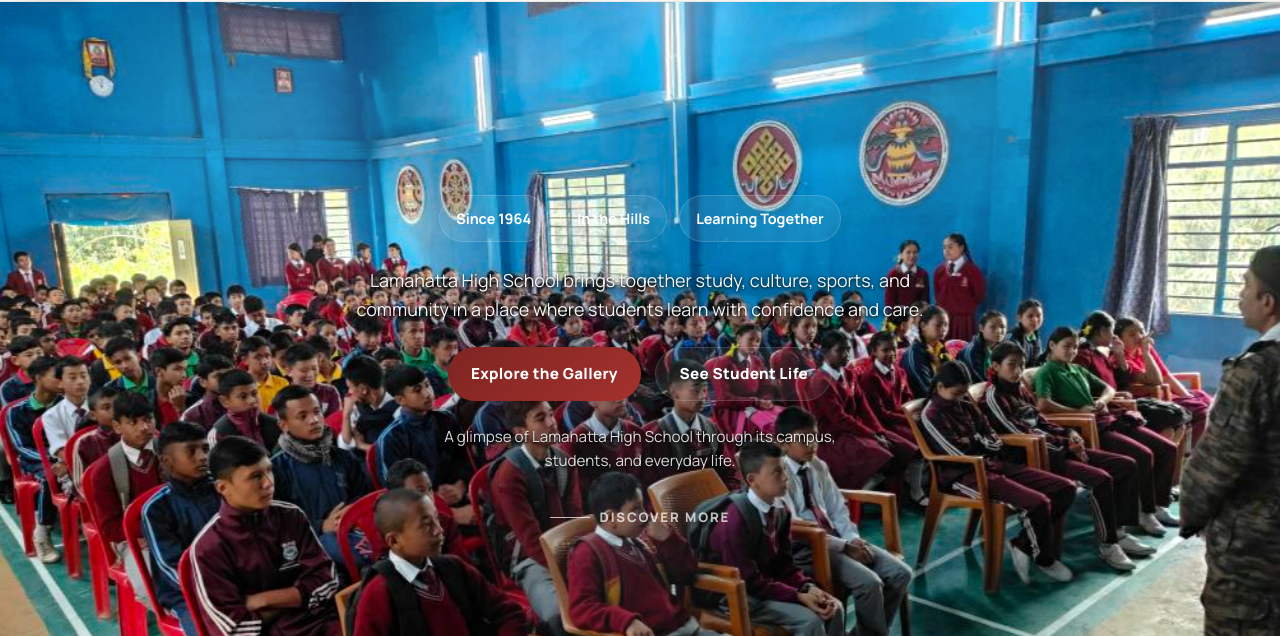
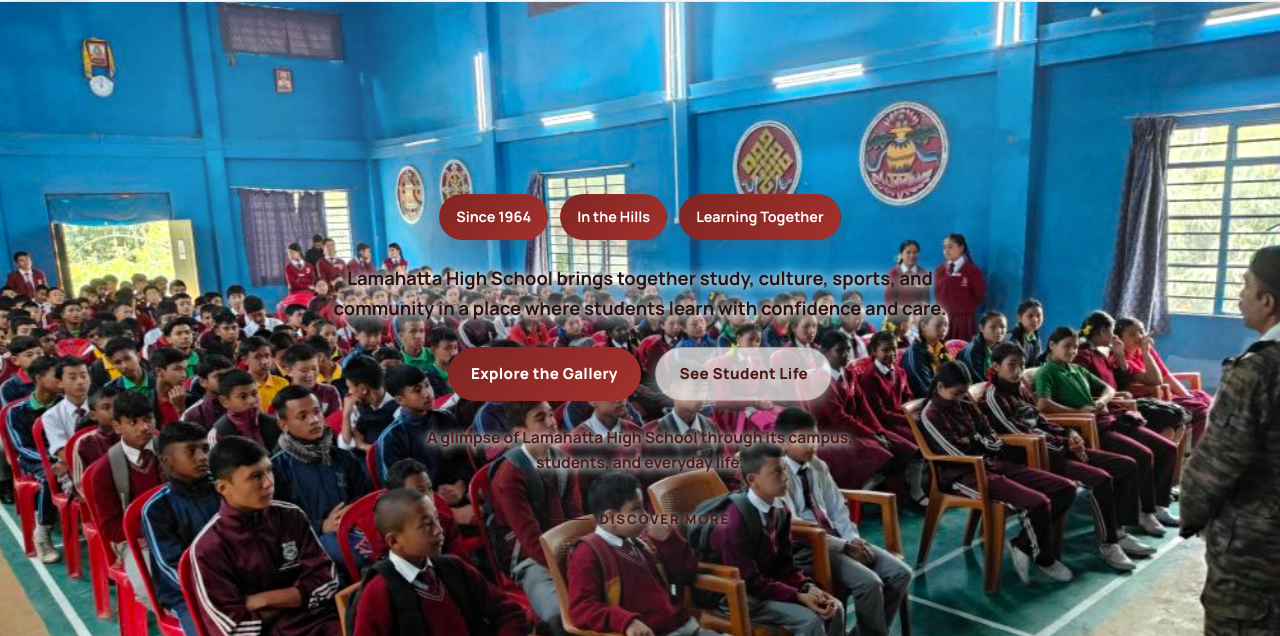
Before and after one commit to ripplewave2025/LamahattaHigherSecondarySchool, a website built with Vite: page index.html in a window 1280 px wide. Shown: the part 164-800 px from the top of the page. Built offline with nearby package versions, Linux system fonts and the light colour scheme.

Commit message:
design: apply maroon theme colors and soft white text glows for high legibility on clear backgrounds

```diff
--- a/css/hero.css
+++ b/css/hero.css
@@ -96,8 +96,9 @@
 
 .hero-kicker .chip {
   color: var(--white);
-  background: rgba(255, 255, 255, 0.08);
-  border-color: rgba(255, 255, 255, 0.16);
+  background: linear-gradient(135deg, var(--maroon-700), var(--maroon-600));
+  border-color: transparent;
+  box-shadow: 0 6px 16px rgba(163, 49, 45, 0.22);
 }
 
 .hero-title {
@@ -109,9 +110,13 @@
 
 .hero-desc {
   max-width: 52ch;
-  font-size: 1.12rem;
-  color: rgba(255, 255, 255, 0.95);
-  text-shadow: 0 2px 12px rgba(0, 0, 0, 0.8), 0 1px 3px rgba(0, 0, 0, 0.9);
+  font-size: 1.15rem;
+  font-weight: 700;
+  color: var(--maroon-900);
+  text-shadow:
+    0 1px 8px rgba(255, 255, 255, 0.95),
+    0 2px 16px rgba(255, 255, 255, 0.9),
+    0 4px 24px rgba(255, 255, 255, 0.85);
 }
 
 .hero-actions {
@@ -123,9 +128,12 @@
 
 .hero-note {
   max-width: 48ch;
-  color: rgba(255, 255, 255, 0.85);
-  font-size: 0.95rem;
-  text-shadow: 0 2px 10px rgba(0, 0, 0, 0.8), 0 1px 2px rgba(0, 0, 0, 0.9);
+  color: var(--maroon-800);
+  font-size: 0.98rem;
+  font-weight: 600;
+  text-shadow:
+    0 1px 6px rgba(255, 255, 255, 0.95),
+    0 2px 12px rgba(255, 255, 255, 0.9);
 }
 
 .hero-panel {
@@ -165,11 +173,25 @@
   align-items: center;
   gap: 0.6rem;
   margin-top: 0.6rem;
-  color: rgba(255, 255, 255, 0.72);
+  color: var(--maroon-800);
   font-size: 0.82rem;
   font-weight: 800;
   letter-spacing: 0.14em;
   text-transform: uppercase;
+  text-shadow: 0 1px 6px rgba(255, 255, 255, 0.9);
+}
+
+.hero .btn-ghost {
+  color: var(--maroon-800);
+  background: rgba(255, 255, 255, 0.72);
+  border: 1px solid rgba(127, 37, 34, 0.28);
+  box-shadow: 0 4px 15px rgba(255, 255, 255, 0.5);
+}
+
+.hero .btn-ghost:hover {
+  background: rgba(255, 255, 255, 0.92);
+  border-color: var(--maroon-700);
+  color: var(--maroon-900);
 }
 
 .hero-scroll::before {
```
